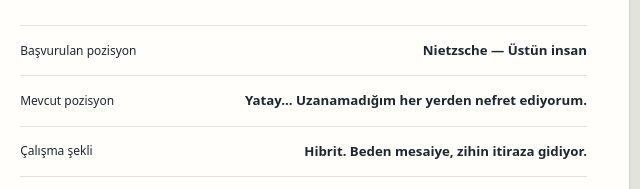
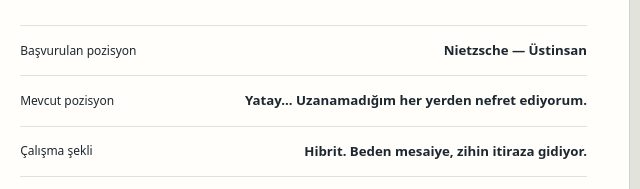
Before and after one commit to lfatiharical/farica-studio-site, a plain HTML site: page index.html in a window 1280 px wide. Shown: the part 346-535 px from the top of the page, 585-1225 px from the left. Drawn offline with Linux system fonts and the light colour scheme.

Commit message:
Fix typo in job position description

```diff
--- a/index.html
+++ b/index.html
@@ -334,7 +334,7 @@ body.dialog-open { overflow:hidden }
     <div class="identity-stamp" aria-label="Kimlik doğrulanamadı">KİMLİK<br>DOĞRULANAMADI</div>
     <div class="tiny-label">FORM NO. 1987 / ÖZ GEÇMİŞ</div>
     <div class="card-name">Kişisel<br>Bilgiler</div>
-    <div class="card-line"><span>Başvurulan pozisyon</span><strong>Nietzsche — Üstün insan</strong></div>
+    <div class="card-line"><span>Başvurulan pozisyon</span><strong>Nietzsche — Üstinsan</strong></div>
     <div class="card-line"><span>Mevcut pozisyon</span><strong>Yatay... Uzanamadığım her yerden nefret ediyorum.</strong></div>
     <div class="card-line"><span>Çalışma şekli</span><strong>Hibrit. Beden mesaiye, zihin itiraza gidiyor.</strong></div>
     <div class="card-line"><span>İkamet</span><strong>Eskişehir (Şimdilik — 3 yılda bir şehir değiştirdiğim için, çabuk sıkılıyorum siz insanlardan.)</strong></div>
```
